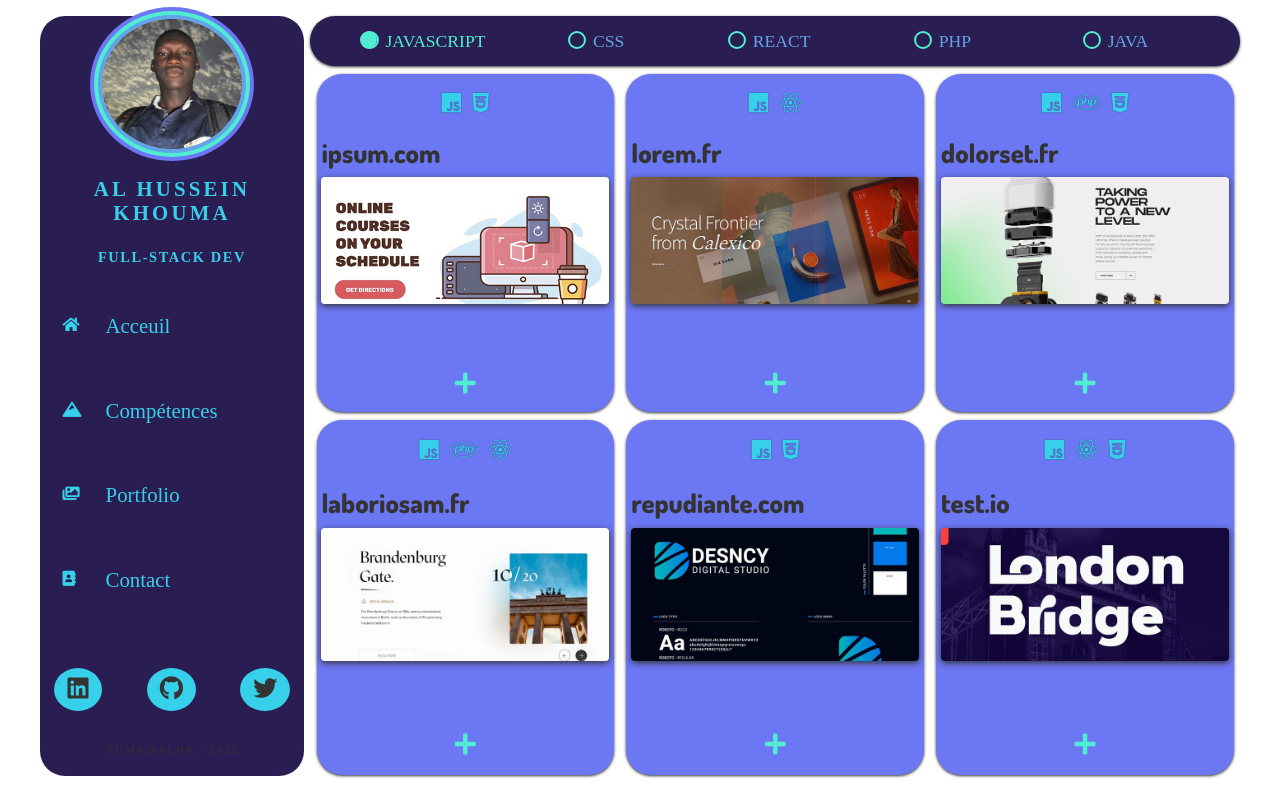
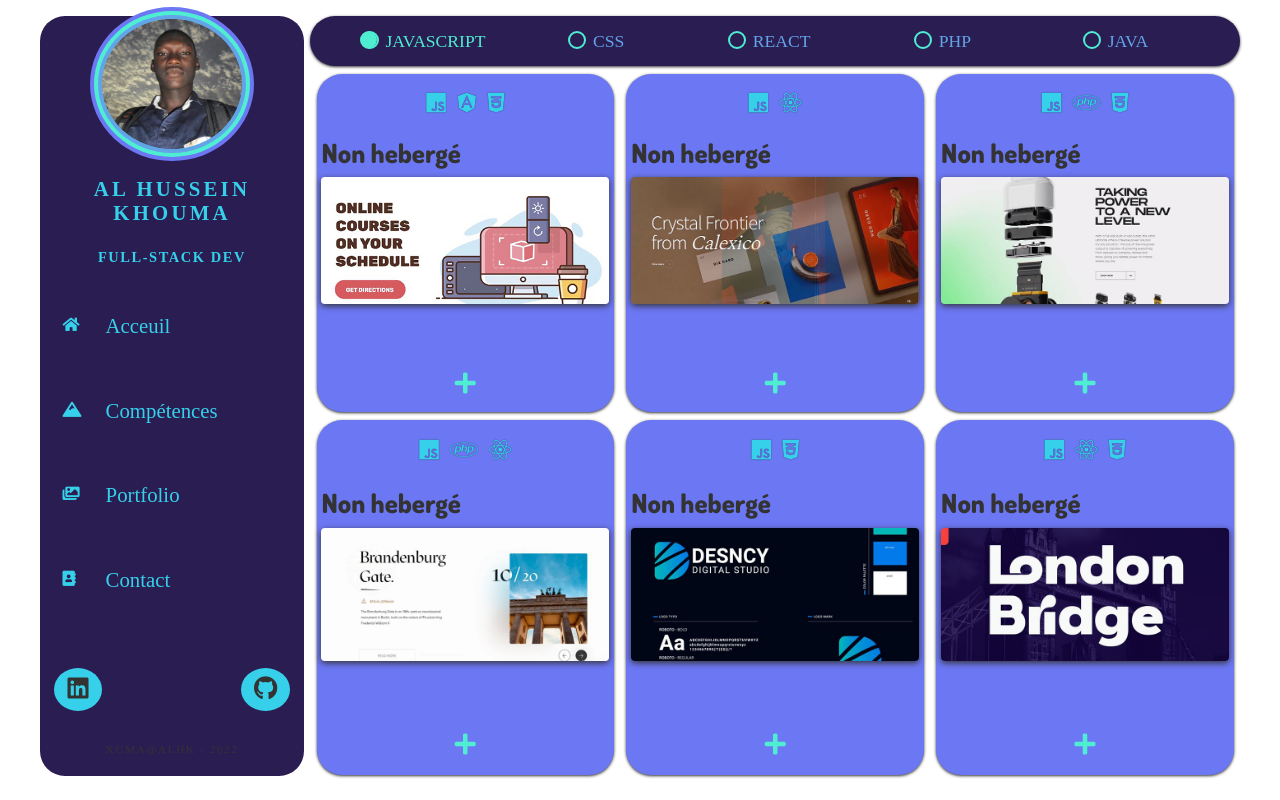
Before and after one commit to moustapha96/mon-portfolio, a React (Create React App) app: page /portfolio in a window 1280 px wide. Built offline with nearby package versions, Linux system fonts and the light colour scheme; a web font is replaced by a local one.

Commit message:
les sites sont non heberge

```diff
--- a/src/Components/Navigation.js
+++ b/src/Components/Navigation.js
@@ -45,7 +45,7 @@ const Navigation = () => {
           <li>
             {" "}
             <a
-              href="https://www.google.com"
+              href="https://www.linkedin.com/in/al-hussein-khouma-019337217"
               target="_blank"
               rel="noopener noreferrer"
             >
@@ -64,7 +64,7 @@ const Navigation = () => {
               <i className="fab fa-github"></i>{" "}
             </a>{" "}
           </li>
-          <li>
+          {/* <li>
             {" "}
             <a
               href="https://www.google.com"
@@ -74,7 +74,7 @@ const Navigation = () => {
               {" "}
               <i className="fab fa-twitter"></i>{" "}
             </a>{" "}
-          </li>
+          </li> */}
         </ul>
 
         <div className="signature">
--- a/src/Pages/Contact.js
+++ b/src/Pages/Contact.js
@@ -45,7 +45,7 @@ const Contact = () => {
         <div className="socialNetwork">
           <ul>
             <a
-              href="https://www.google.com"
+              href="https://www.linkedin.com/in/al-hussein-khouma-019337217"
               target="_blank"
               rel="noopener noreferrer"
             >
@@ -60,14 +60,14 @@ const Contact = () => {
               <h4>Github </h4>
               <i className="fab fa-github"></i>{" "}
             </a>{" "}
-            <a
+            {/* <a
               href="https://www.google.com"
               target="_blank"
               rel="noopener noreferrer"
             >
               <h4>Twitter </h4>
               <i className="fab fa-twitter"></i>{" "}
-            </a>{" "}
+            </a>{" "} */}
           </ul>
         </div>
       </div>
--- a/src/data/portfolioData.js
+++ b/src/data/portfolioData.js
@@ -1,16 +1,16 @@
 export const portfolioData = [
   {
     id: 1,
-    name: "ipsum.com",
-    languages: ["javascript", "css"],
-    languagesIcons: ["fab fa-js", "fab fa-css3-alt"],
+    name: "Non hebergé",
+    languages: ["javascript", "angular", "css"],
+    languagesIcons: ["fab fa-js", "fab fa-angular", "fab fa-css3-alt"],
     source: "http://www.github.com",
     info: "Lorem ipsum, dolor sit amet consectetur adipisicing elit. Accusamus laboriosam aut nihil? Possimus, id facilis dignissimos repudiandae modi dolorum ea accusantium, veritatis debitis odio eveniet quos incidunt eaque nemo eius perferendis consequatur? Lorem ipsum, dolor sit amet consectetur adipisicing elit. Accusamus laboriosam aut nihil? Possimus, id facilis dignissimos repudiandae modi dolorum ea accusantium.",
     picture: "./media/project1.JPG",
   },
   {
     id: 2,
-    name: "lorem.fr",
+    name: "Non hebergé",
     languages: ["javascript", "react"],
     languagesIcons: ["fab fa-js", "fab fa-react"],
     source: "http://www.github.com",
@@ -19,7 +19,7 @@ export const portfolioData = [
   },
   {
     id: 3,
-    name: "dolorset.fr",
+    name: "Non hebergé",
     languages: ["javascript", "php", "css"],
     languagesIcons: ["fab fa-js", "fab fa-php", "fab fa-css3-alt"],
     source: "http://www.github.com",
@@ -28,7 +28,7 @@ export const portfolioData = [
   },
   {
     id: 4,
-    name: "laboriosam.fr",
+    name: "Non hebergé",
     languages: ["javascript", "php", "react"],
     languagesIcons: ["fab fa-js", "fab fa-php", "fab fa-react"],
     source: "http://www.github.com",
@@ -37,7 +37,7 @@ export const portfolioData = [
   },
   {
     id: 5,
-    name: "repudiante.com",
+    name: "Non hebergé",
     languages: ["javascript", "css"],
     languagesIcons: ["fab fa-js", "fab fa-css3-alt"],
     source: "http://www.github.com",
@@ -46,7 +46,7 @@ export const portfolioData = [
   },
   {
     id: 6,
-    name: "test.io",
+    name: "Non hebergé",
     languages: ["javascript", "react", "css"],
     languagesIcons: ["fab fa-js", "fab fa-react", "fab fa-css3-alt"],
     source: "http://www.github.com",
```
